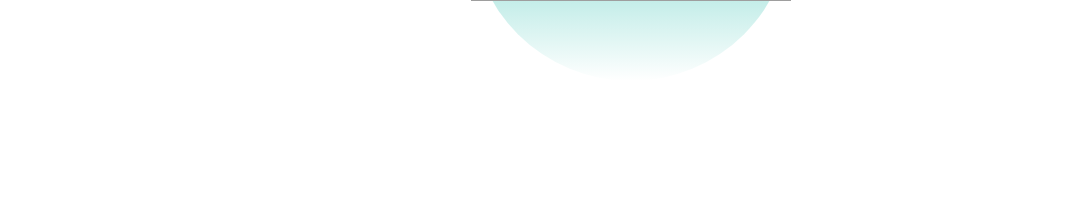
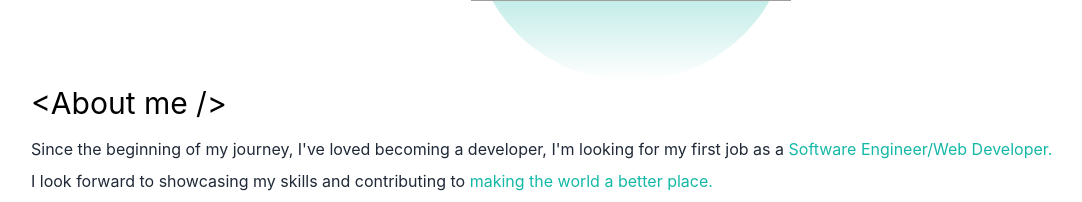
Before and after one commit to andrewgomez1992/portfolio-practice, a Next.js app: page / in a window 1280 px wide. Shown: the part 811-1013 px from the top of the page, without its empty margins (9-1091 px from the left). Before the commit the page ends 892 px from the top, so only its background shows below. Built offline with nearby package versions, Linux system fonts and the light colour scheme; grey boxes are pictures that could not be loaded.

Commit message:
about me wip

```diff
--- a/pages/index.js
+++ b/pages/index.js
@@ -54,6 +54,27 @@ export default function Home() {
             />
           </div>
         </section>
+
+        <section>
+          <div>
+            <h3 className="text-3xl py-1">{`<About me />`}</h3>
+            <p className="text-md py-2 leading-8 text-gray-800">
+              {`Since the beginning of my journey, I've loved becoming
+              a developer, I'm looking for my first job as a`}
+              <span className="text-teal-500">
+                {" "}
+                Software Engineer/Web Developer.
+              </span>
+              <p>
+                I look forward to showcasing my skills and contributing to
+                <span className="text-teal-500">
+                  {" "}
+                  making the world a better place.
+                </span>
+              </p>
+            </p>
+          </div>
+        </section>
       </main>
     </div>
   );
```
